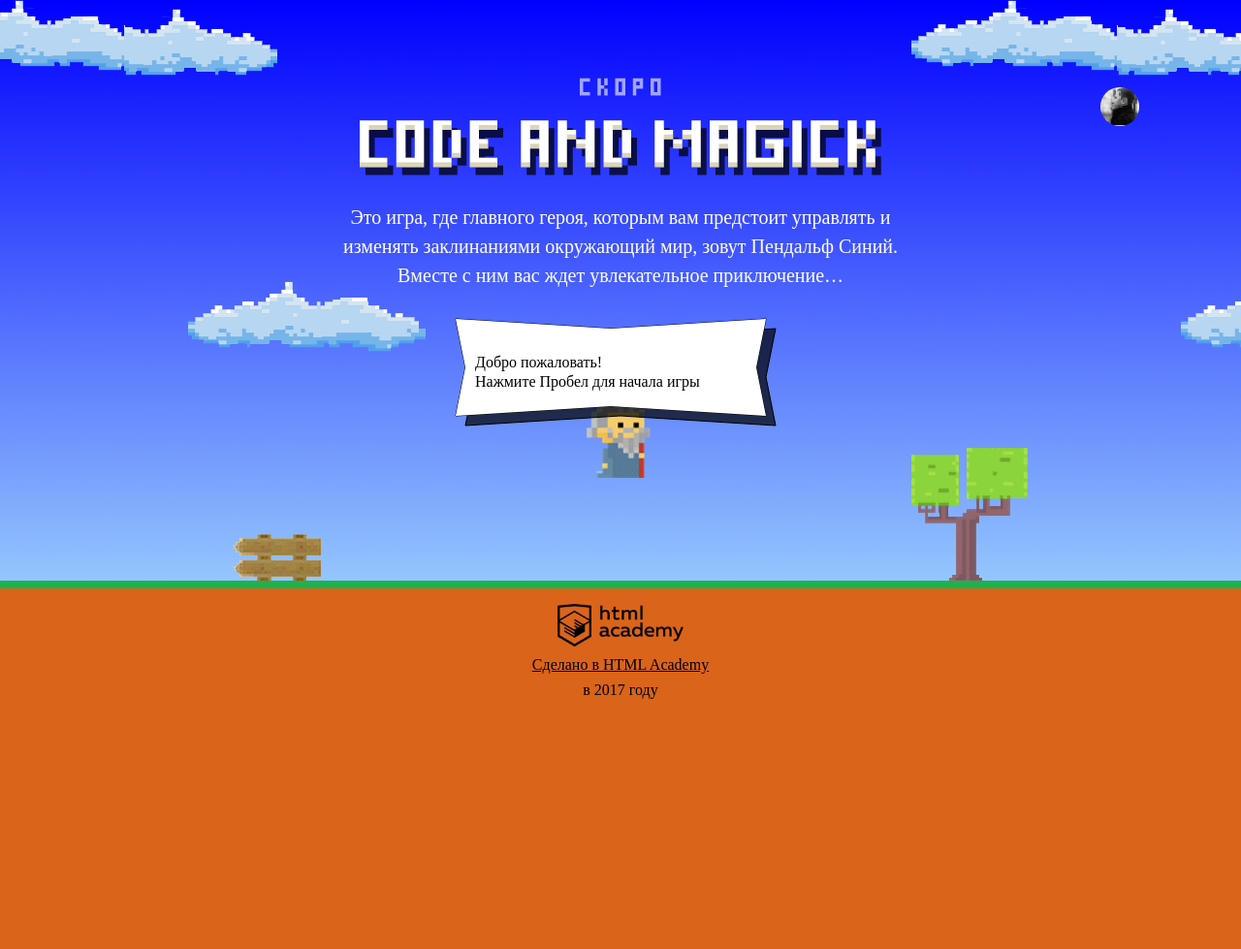
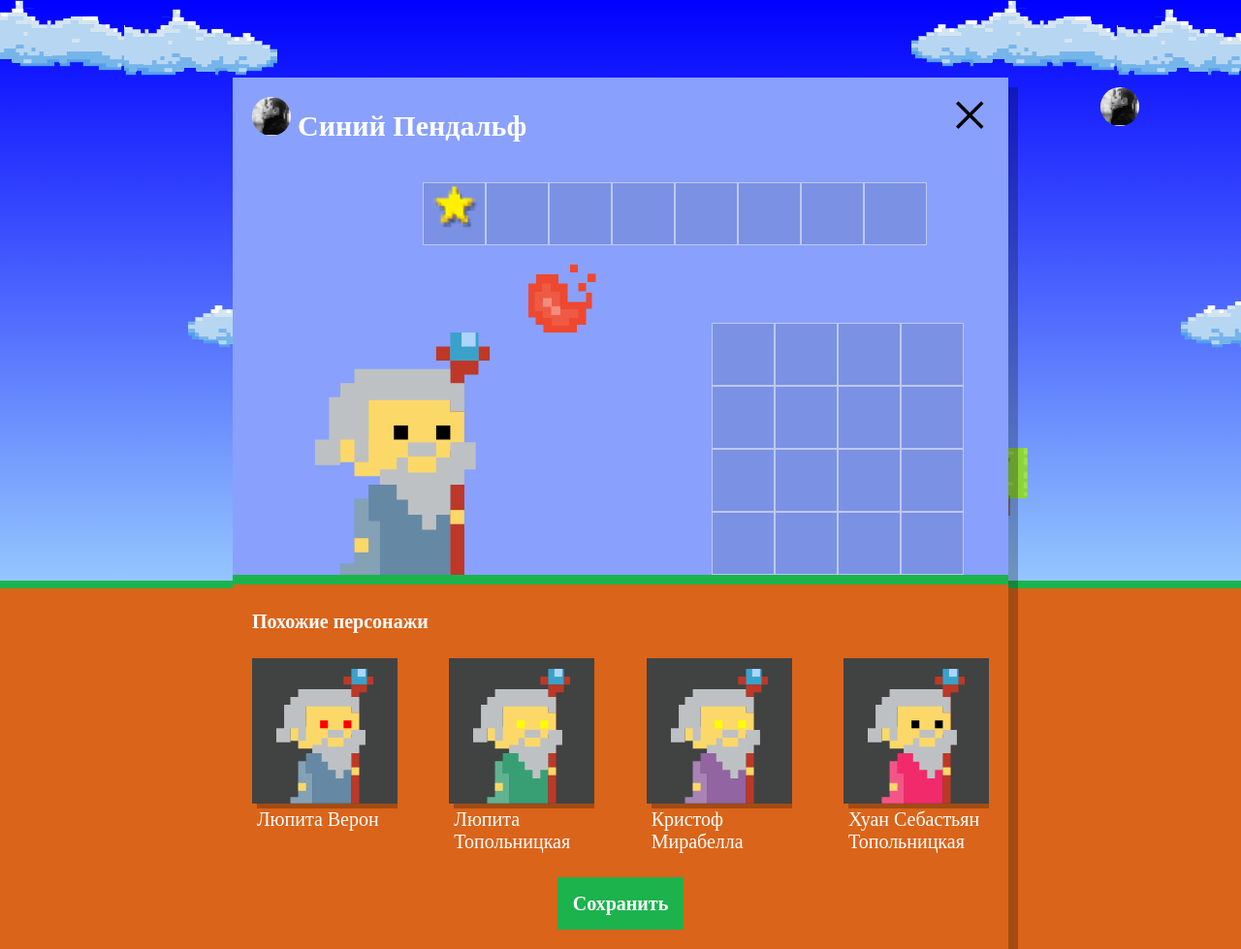
Before and after one commit to tinakuzmenko/608749-code-and-magick-19, a website: page index.html in a window 1280 px wide. Shown: the whole page at 97% size. Before the commit the page ends 800 px from the top, so only its background shows below. Drawn offline with Linux system fonts and the light colour scheme; a web font is replaced by a local one.

Commit message:
Добавляет отображение похожих рандомных персонажей игры

```diff
--- a/index.html
+++ b/index.html
@@ -208,6 +208,7 @@
   }
 </script>
 <script src="js/stat.js"></script>
+<script src="js/setup.js"></script>
 <script src="js/game.js"></script>
 
 </body>
--- /dev/null
+++ b/js/setup.js
@@ -0,0 +1,50 @@
+'use strict';
+
+var PLAYERS_NAMES = ['Иван', 'Хуан Себастьян', 'Мария', 'Кристоф', 'Виктор', 'Юлия', 'Люпита', 'Вашингтон'];
+var PLAYERS_SURNAMES = ['да Марья', 'Верон', 'Мирабелла', 'Вальц', 'Онопко', 'Топольницкая', 'Нионго', 'Ирвинг'];
+var WIZARDS_COATS = ['rgb(101, 137, 164)', 'rgb(241, 43, 107)', 'rgb(146, 100, 161)', 'rgb(56, 159, 117)', 'rgb(215, 210, 55)', 'rgb(0, 0, 0)'];
+var WIZARDS_EYES = ['black', 'red', 'blue', 'yellow', 'green'];
+
+var gameSetup = document.querySelector('.setup');
+gameSetup.classList.remove('hidden');
+
+var similarListElement = gameSetup.querySelector('.setup-similar-list');
+var similarWizardTemplate = document.querySelector('#similar-wizard-template').content.querySelector('.setup-similar-item');
+var wizards = [];
+var shownWizards = 4;
+
+var getRandomElement = function (arr) {
+  var arrRandomElement = Math.floor(Math.random() * Math.floor(arr.length - 1));
+  return arr[arrRandomElement];
+};
+
+var createRandomWizard = function (wizardsArr, names, surnames, coats, eyes) {
+  var randomWizard = {
+    name: [getRandomElement(names), getRandomElement(surnames)].join(' '),
+    coatColor: getRandomElement(coats),
+    eyesColor: getRandomElement(eyes)
+  };
+
+  return wizardsArr.push(randomWizard);
+};
+
+var renderWizard = function (wizard) {
+  var wizardElement = similarWizardTemplate.cloneNode(true);
+
+  wizardElement.querySelector('.setup-similar-label').textContent = wizard.name;
+  wizardElement.querySelector('.wizard-coat').style.fill = wizard.coatColor;
+  wizardElement.querySelector('.wizard-eyes').style.fill = wizard.eyesColor;
+
+  return wizardElement;
+};
+
+var fragment = document.createDocumentFragment();
+
+for (var i = 0; i < shownWizards; i++) {
+  createRandomWizard(wizards, PLAYERS_NAMES, PLAYERS_SURNAMES, WIZARDS_COATS, WIZARDS_EYES);
+  fragment.appendChild(renderWizard(wizards[i]));
+}
+
+similarListElement.appendChild(fragment);
+
+gameSetup.querySelector('.setup-similar').classList.remove('hidden');
```
